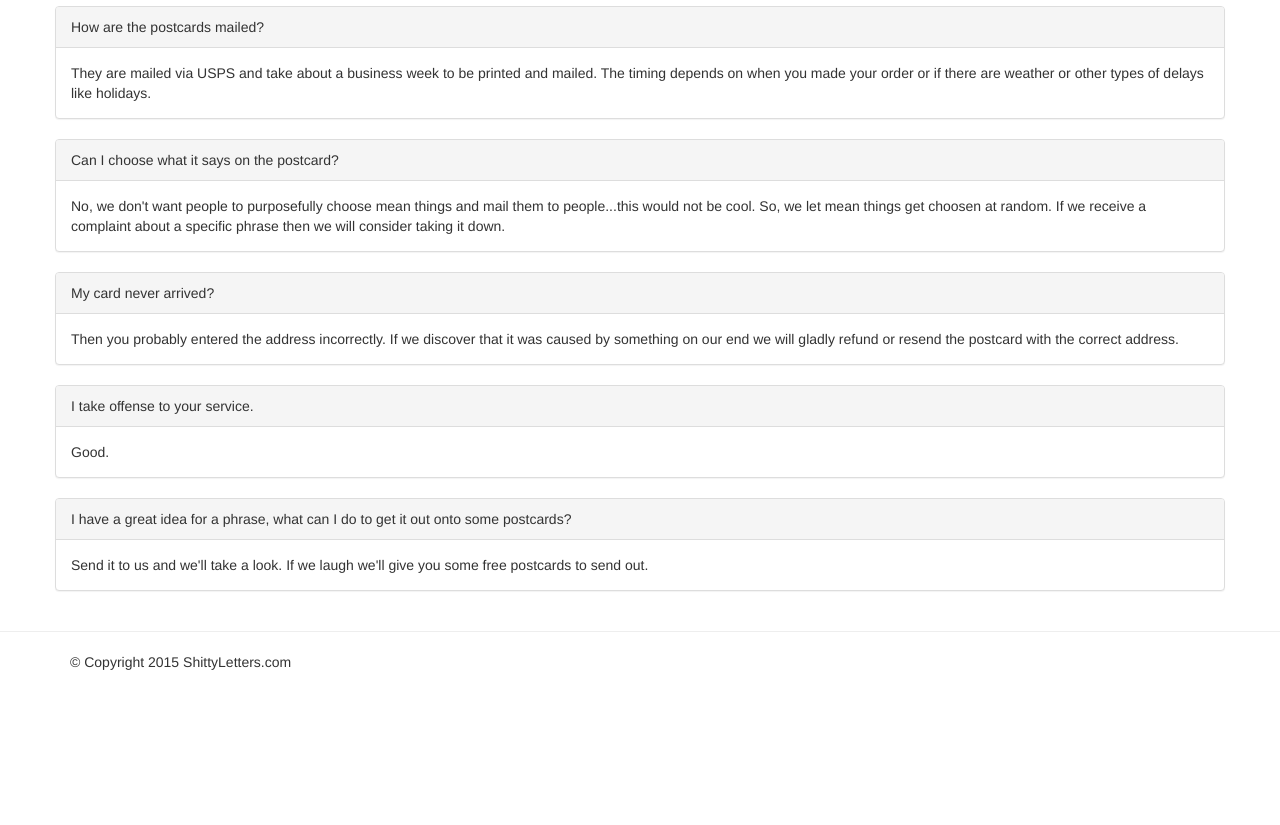
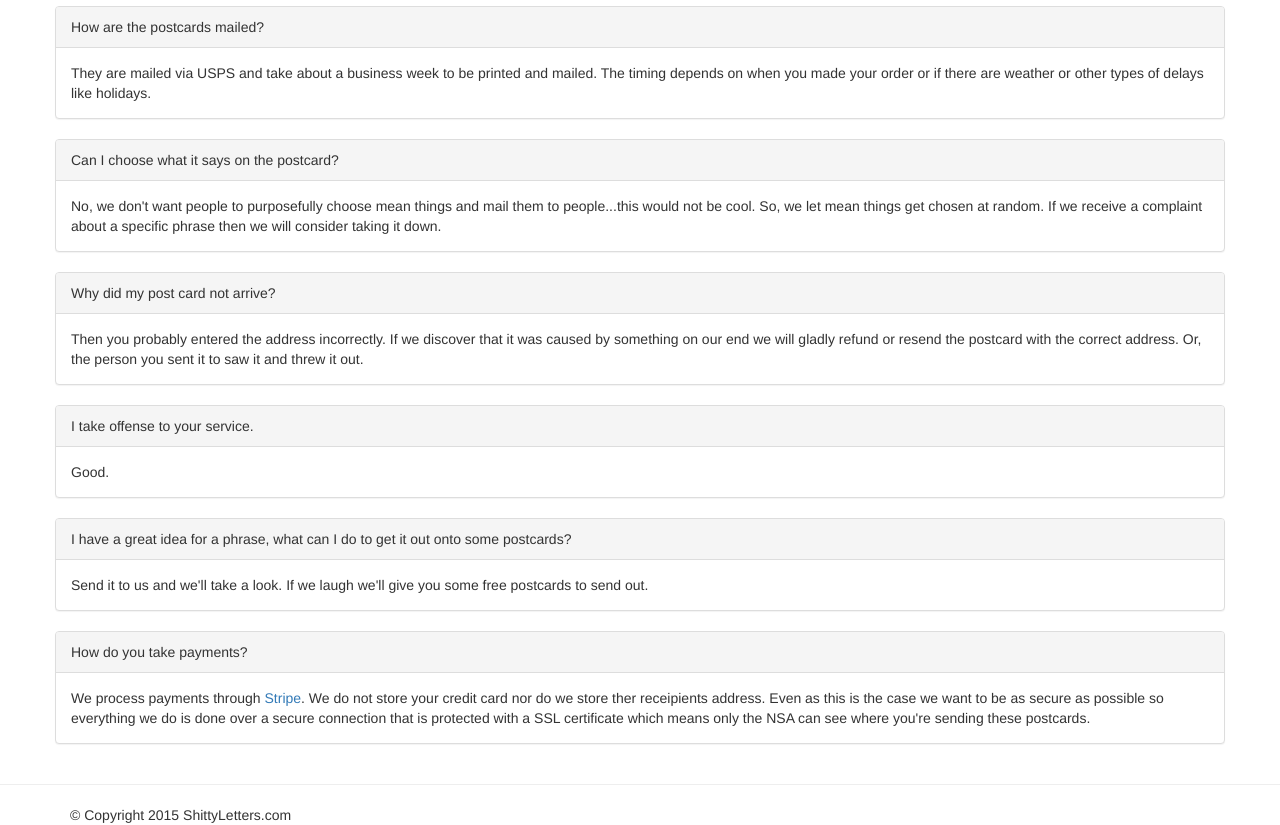
Before and after one commit to streed/shittyLetters, a Flask app: page /questions in a window 1280 px wide. Shown: the part 420-1245 px from the top of the page. Before the commit the page ends 1090 px from the top, so only its background shows below. Run offline with Flask 2, Linux system fonts and the light colour scheme; some libraries are stand-ins or nearby versions.

```diff
--- a/shittyLetters/templates/base.html
+++ b/shittyLetters/templates/base.html
@@ -97,7 +97,7 @@
     </div>
   </div>
 </html>
-<script src="http://code.jquery.com/jquery-latest.js"></script>
+<script src="https://code.jquery.com/jquery-latest.js"></script>
 <script src="/static/js/bootstrap.min.js"></script>
 <script src="/static/js/handlebars.js"></script>
 <script type="text/javascript">
--- a/shittyLetters/templates/questions.html
+++ b/shittyLetters/templates/questions.html
@@ -30,13 +30,13 @@
     <div class="panel panel-default">
       <div class="panel-heading">Can I choose what it says on the postcard?</div>
       <div class="panel-body">
-        No, we don't want people to purposefully choose mean things and mail them to people...this would not be cool. So, we let mean things get choosen at random. If we receive a complaint about a specific phrase then we will consider taking it down.
+        No, we don't want people to purposefully choose mean things and mail them to people...this would not be cool. So, we let mean things get chosen at random. If we receive a complaint about a specific phrase then we will consider taking it down.
       </div>
     </div>
     <div class="panel panel-default">
-      <div class="panel-heading">My card never arrived?</div>
+      <div class="panel-heading">Why did my post card not arrive?</div>
       <div class="panel-body">
-        Then you probably entered the address incorrectly. If we discover that it was caused by something on our end we will gladly refund or resend the postcard with the correct address.
+        Then you probably entered the address incorrectly. If we discover that it was caused by something on our end we will gladly refund or resend the postcard with the correct address. Or, the person you sent it to saw it and threw it out.
       </div>
     </div>
     <div class="panel panel-default">
@@ -51,6 +51,12 @@
         Send it to us and we'll take a look. If we laugh we'll give you some free postcards to send out.
       </div>
     </div>
+    <div class="panel panel-default">
+      <div class="panel-heading">How do you take payments?</div>
+      <div class="panel-body">
+        We process payments through <a href="http://stripe.com">Stripe</a>. We do not store your credit card nor do we store ther receipients address. Even as this is the case we want to be as secure as possible so everything we do is done over a secure connection that is protected with a SSL certificate which means only the NSA can see where you're sending these postcards.
+      </div>
+    </div>
   </div>
 </div>
 {% endblock %}
```
